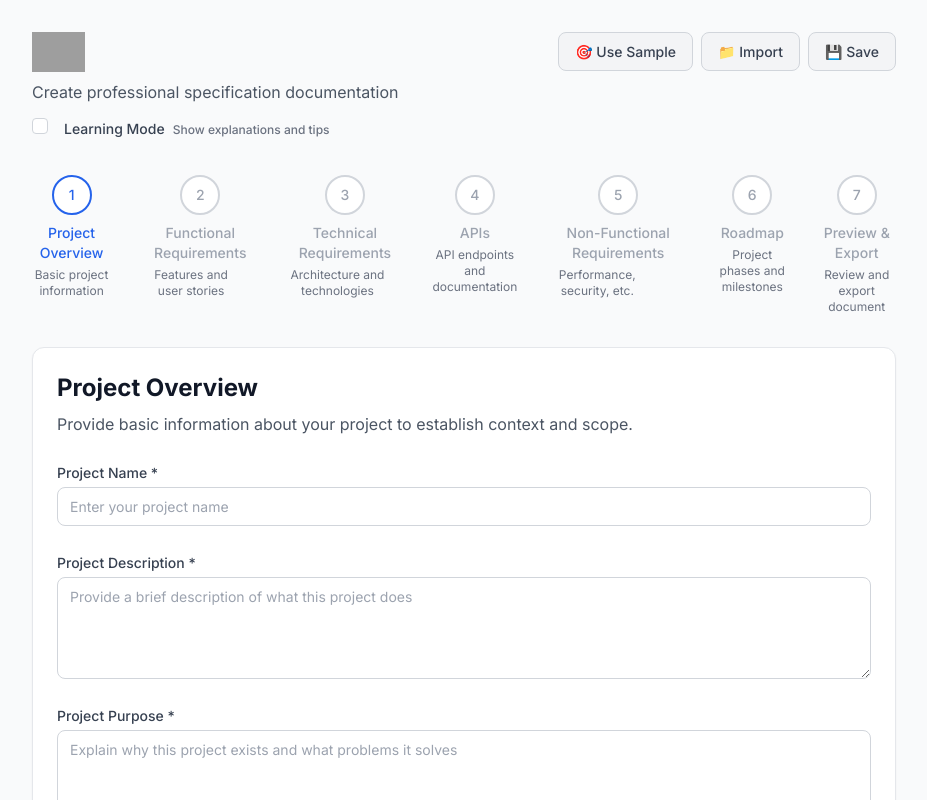
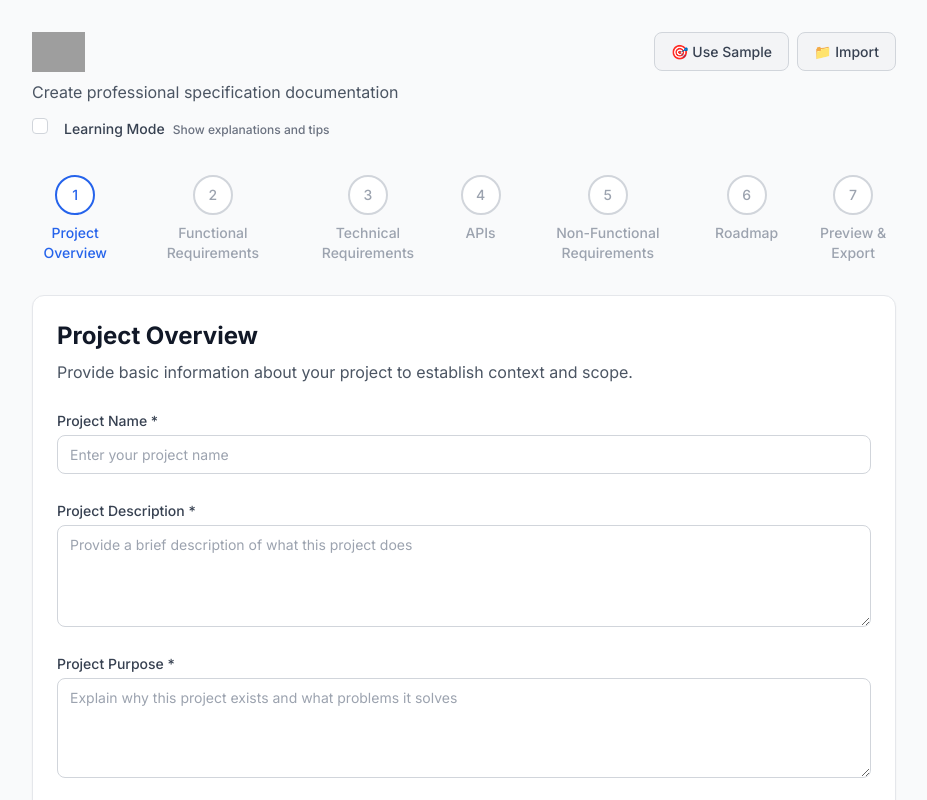
Before and after one commit to impressto/arcana, a React (Vite) app: page / in a window 1280 px wide. Both pictures are taken after a click on the element 408 px from the left and 525 px from the top of the page. Shown: the top 800 px of the page, without its empty margins (176-1103 px from the left). Built offline with nearby package versions, Linux system fonts and the light colour scheme; grey boxes are pictures that could not be loaded.

Commit message:
refactor: Remove manual save functionality and related UI elements from DocumentWizard and ProgressIndicator

```diff
--- a/src/components/DocumentWizard.tsx
+++ b/src/components/DocumentWizard.tsx
@@ -11,7 +11,7 @@ import { ConfirmationModal } from './ConfirmationModal';
 import { parseSpecMarkdownContent, parseMemoryMarkdownContent } from '../utils/markdownParsers';
 
 export const DocumentWizard: React.FC = () => {
-  const { documentType, currentStep, steps, resetWizard, manualSave, updateSpecData, updateMemoryData, learningMode, setLearningMode } = useWizard();
+  const { documentType, currentStep, steps, resetWizard, updateSpecData, updateMemoryData, learningMode, setLearningMode } = useWizard();
   const [showImportModal, setShowImportModal] = useState(false);
   const [showSampleConfirmModal, setShowSampleConfirmModal] = useState(false);
   const [showLogoConfirmModal, setShowLogoConfirmModal] = useState(false);
@@ -189,14 +189,6 @@ export const DocumentWizard: React.FC = () => {
               >
                 📁 Import
               </button>
-              <button
-                id="save-button"
-                onClick={manualSave}
-                className="bg-green-100 text-green-700 border border-green-300 rounded-lg hover:bg-green-200 transition-colors duration-200 font-medium text-sm px-3 py-1.5"
-                title="Save progress manually"
-              >
-                💾 Save
-              </button>
             </div>
           </div>
         </div>
--- a/src/components/ProgressIndicator.tsx
+++ b/src/components/ProgressIndicator.tsx
@@ -89,9 +89,6 @@ export const ProgressIndicator: React.FC = () => {
                   >
                     {step.title}
                   </div>
-                  <div id={`step-${step.id}-description`} className="text-xs text-gray-500 mt-1 max-w-24">
-                    {step.description}
-                  </div>
                 </div>
               </div>
 
--- a/src/contexts/WizardContext.tsx
+++ b/src/contexts/WizardContext.tsx
@@ -224,15 +224,7 @@ export const WizardProvider: React.FC<WizardProviderProps> = ({ children }) => {
     }
   };
 
-  const manualSave = () => {
-    const dataToSave = {
-      documentType,
-      currentStep,
-      specData,
-      memoryData,
-    };
-    saveToStorage(dataToSave, true); // Show notification for manual saves
-  };
+
 
   const handleSetDocumentType = (type: DocumentType) => {
     setDocumentType(type);
@@ -252,7 +244,6 @@ export const WizardProvider: React.FC<WizardProviderProps> = ({ children }) => {
     updateMemoryData,
     markStepCompleted,
     resetWizard,
-    manualSave,
     setLearningMode,
   };
 
--- a/src/types/index.ts
+++ b/src/types/index.ts
@@ -174,6 +174,5 @@ export interface WizardContextType {
   updateMemoryData: (section: keyof MemoryDocumentData, data: any) => void;
   markStepCompleted: (stepIndex: number) => void;
   resetWizard: () => void;
-  manualSave: () => void;
   setLearningMode: (enabled: boolean) => void;
 }
```
